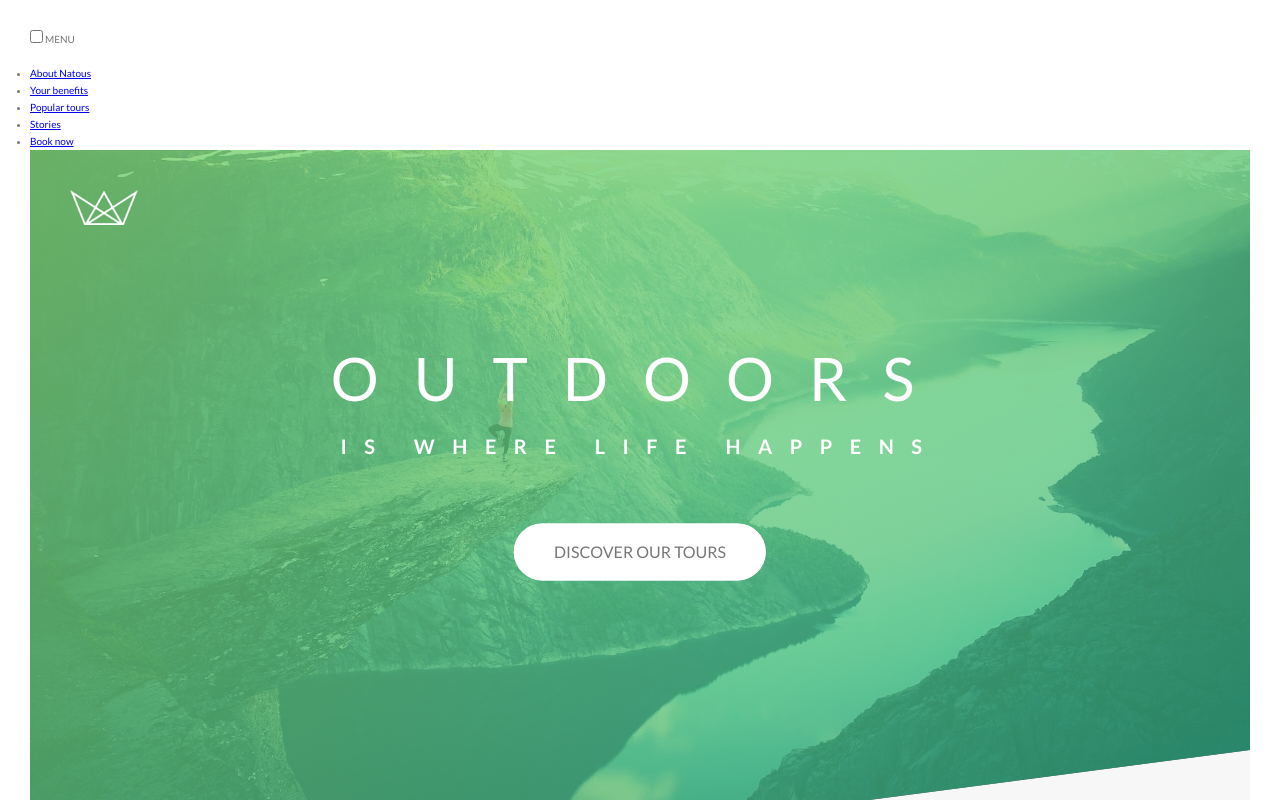
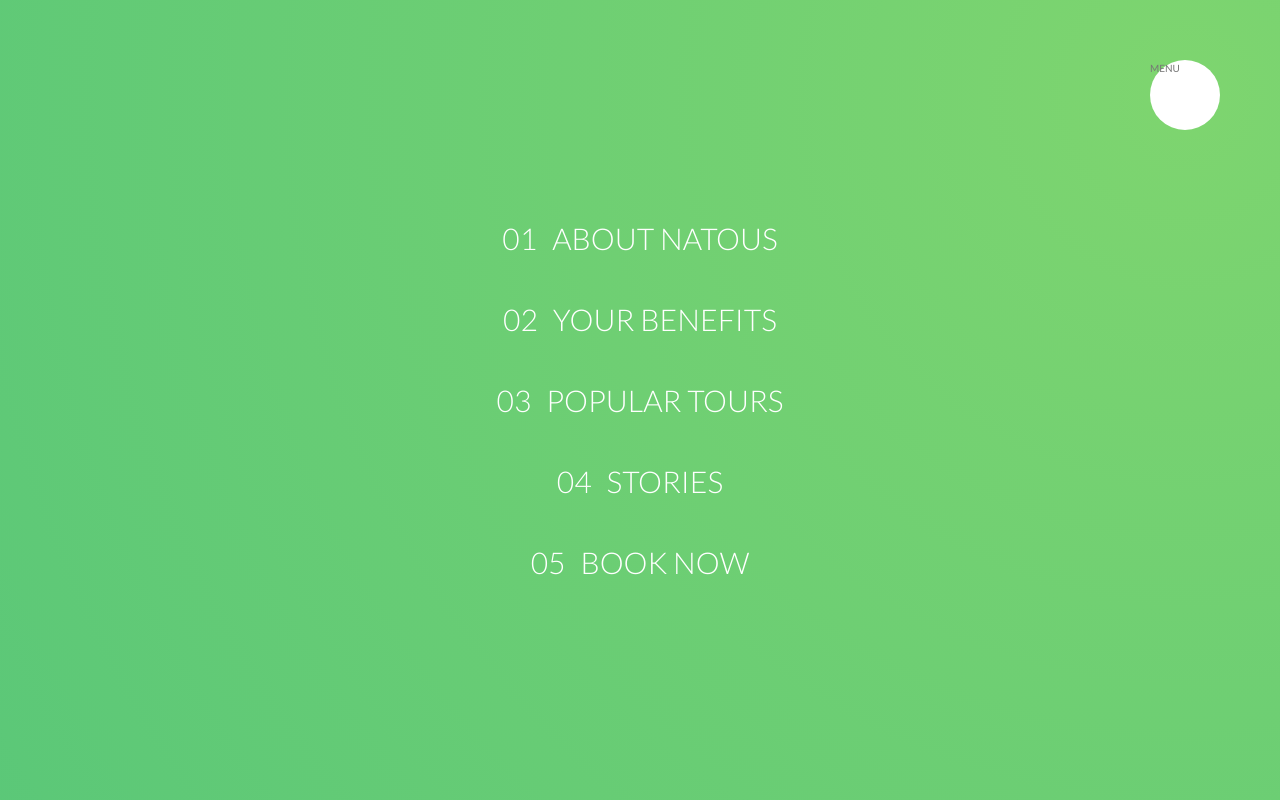
Before and after one commit to nikolatrajkovicITS/NatoursProject, a website: page index.html in a window 1280 px wide. Shown: the top 800 px of the page. Drawn offline with Linux system fonts and the light colour scheme.

Commit message:
Building navigation part 2

```diff
--- a/index.html
+++ b/index.html
@@ -26,11 +26,11 @@
 
         <nav class="navigation__nav">
             <ul class="navigation__list">
-                <li class="navigation__item"><a href="#" class="navigation__link">About Natous</a></li>
-                <li class="navigation__item"><a href="#" class="navigation__link">Your benefits</a></li>
-                <li class="navigation__item"><a href="#" class="navigation__link">Popular tours</a></li>
-                <li class="navigation__item"><a href="#" class="navigation__link">Stories</a></li>
-                <li class="navigation__item"><a href="#" class="navigation__link">Book now</a></li>
+                <li class="navigation__item"><a href="#" class="navigation__link"><span>01</span>About Natous</a></li>
+                <li class="navigation__item"><a href="#" class="navigation__link"><span>02</span>Your benefits</a></li>
+                <li class="navigation__item"><a href="#" class="navigation__link"><span>03</span>Popular tours</a></li>
+                <li class="navigation__item"><a href="#" class="navigation__link"><span>04</span>Stories</a></li>
+                <li class="navigation__item"><a href="#" class="navigation__link"><span>05</span>Book now</a></li>
             </ul>
         </nav>
     </div>
--- a/sass/layout/_navigation.scss
+++ b/sass/layout/_navigation.scss
@@ -23,6 +23,8 @@
         right: 6.5rem;
         background-image: radial-gradient($color-primary-light, $color-primary-dark);   // this start from midle of background and go in all directions
         z-index: 1000;
+
+        transform: scale(80);
     }
 
     &__nav {
@@ -35,14 +37,43 @@
     }
 
     &__list {
-
+        position: absolute;
+        top: 50%;
+        left: 50%;
+        transform: translate(-50%, -50%);
+        list-style: none;
+        text-align: center;
     }
 
     &__item {
-
+        margin: 1rem;
     }
 
     &__link {
+        &:link,
+        &:visited {
+            display: inline-block;
+            font-size: 3rem;
+            font-weight: 300;
+            padding: 1rem 2rem;
+            color: $color-white;
+            text-decoration: none;
+            text-transform: uppercase;
+            background-image: linear-gradient(120deg, transparent 0%, transparent 50%, $color-white 50%);
+            background-size: 220%;
+            transition: all .4s;
 
+            span {
+                margin-right: 1.5rem;
+                display: inline-block;
+            }
+        }
+
+        &:hover,
+        &:active {
+            background-position: 100%;
+            color: $color-primary;
+            transform: translateX(1rem);
+        }
     }
 }
```
Also changed, not shown: css/style.css, sass/abstracts/_mixins.scss (line endings or trailing spaces).
